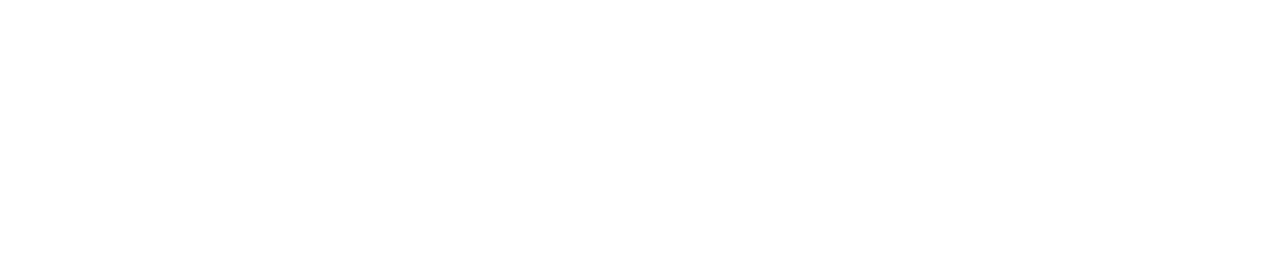
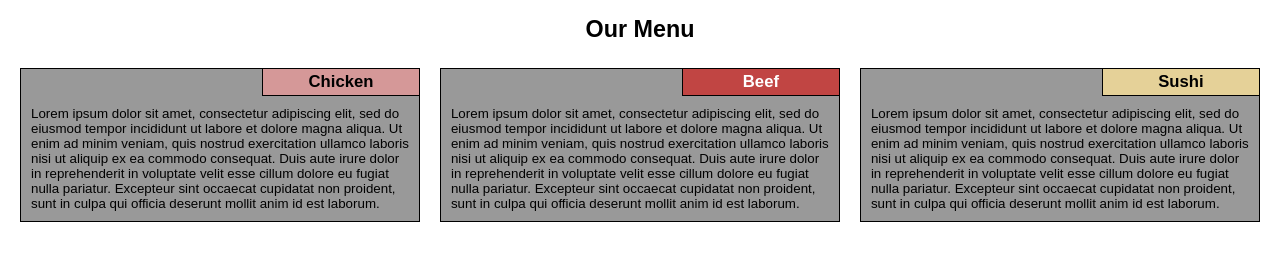
Before and after one commit to AlekoNN/html_test, a plain HTML site: page mod2_solution/index.html in a window 1280 px wide. Drawn offline with Linux system fonts and the light colour scheme.

Commit message:
Uploading intial version of HTML and CSS

```diff
--- /dev/null
+++ b/mod2_solution/css/style.css
@@ -0,0 +1,80 @@
+body {
+	font-family: Arial,Helvetica,sans-serif;
+	font-size: 10pt;
+	padding: 0px;
+	margin: 0px;
+}
+
+body > div {
+	padding: 0px 10px;
+}
+
+h1 {
+	text-align: center;
+	font-size: 1.75em;
+}
+
+p {
+	clear:both;
+	padding: 10px;
+	margin: 0px;
+}
+
+.menu-item {
+	float:left;
+}
+
+.menu-item > div {
+	box-sizing: border-box;
+	border: 1px solid #000000;
+	background: #999999;
+	margin: 10px;
+}
+
+@media (min-width: 992px) {
+	.menu-item {
+		width: 33.33%;
+	}
+}
+
+@media (min-width: 768px) and (max-width: 991px) {
+	.menu-item {
+		width: 50%;
+	}
+
+	.last{
+		width: 100%;
+	}
+}
+
+@media (max-width: 767px) {
+	.menu-item {
+		width: 100%;
+	}
+}
+
+.header {
+	float: right;
+	border: 1px solid #000000;
+	text-align: center;
+	font-weight: bold;
+	color: #000000;
+	width: 150px;
+	padding: 3px;
+	margin-right: -1px;
+	margin-top: -1px;
+	font-size: 1.25em;
+}
+
+#chicken-header {
+	background: #D59898;
+}
+
+#beef-header {
+	background: #C14543;
+	color: #FFFFFF;
+}
+
+#sushi-header {
+	background: #E5D198;
+}
--- a/mod2_solution/index.html
+++ b/mod2_solution/index.html
@@ -1,2 +1,37 @@
-<html>
+<!DOCTYPE html>
+<html lang="zxx">
+<head>
+<title>Module 2 Test Page</title>
+<meta name="viewport" content="width=device-width, initial-scale=1">
+<link rel="stylesheet" type="text/css" href="./css/style.css" />
+</head>
+<body>
+<h1>Our Menu</h1>
+<div>
+	<div class="menu-item">
+		<div>
+			<div class="header" id="chicken-header">Chicken</div>
+			<p>
+				Lorem ipsum dolor sit amet, consectetur adipiscing elit, sed do eiusmod tempor incididunt ut labore et dolore magna aliqua. Ut enim ad minim 	veniam, quis nostrud exercitation ullamco laboris nisi ut aliquip ex ea commodo consequat. Duis aute irure dolor in reprehenderit in voluptate velit esse cillum dolore eu fugiat nulla pariatur. Excepteur sint occaecat cupidatat non proident, sunt in culpa qui officia deserunt mollit anim id est laborum.
+			</p>
+		</div>
+	</div>
+	<div class="menu-item">
+		<div>
+			<div class="header" id="beef-header">Beef</div>
+			<p>
+				Lorem ipsum dolor sit amet, consectetur adipiscing elit, sed do eiusmod tempor incididunt ut labore et dolore magna aliqua. Ut enim ad minim veniam, quis nostrud exercitation ullamco laboris nisi ut aliquip ex ea commodo consequat. Duis aute irure dolor in reprehenderit in voluptate velit esse cillum dolore eu fugiat nulla pariatur. Excepteur sint occaecat cupidatat non proident, sunt in culpa qui officia deserunt mollit anim id est laborum.
+			</p>
+		</div>
+	</div>
+	<div class="menu-item last">
+		<div>
+			<div class="header" id="sushi-header">Sushi</div>
+			<p>
+				Lorem ipsum dolor sit amet, consectetur adipiscing elit, sed do eiusmod tempor incididunt ut labore et dolore magna aliqua. Ut enim ad minim veniam, quis nostrud exercitation ullamco laboris nisi ut aliquip ex ea commodo consequat. Duis aute irure dolor in reprehenderit in voluptate velit esse cillum dolore eu fugiat nulla pariatur. Excepteur sint occaecat cupidatat non proident, sunt in culpa qui officia deserunt mollit anim id est laborum.
+			</p>
+		</div>
+	</div>
+</div>
+</body>
 </html>
```
Also changed, not shown: 1 other file.
